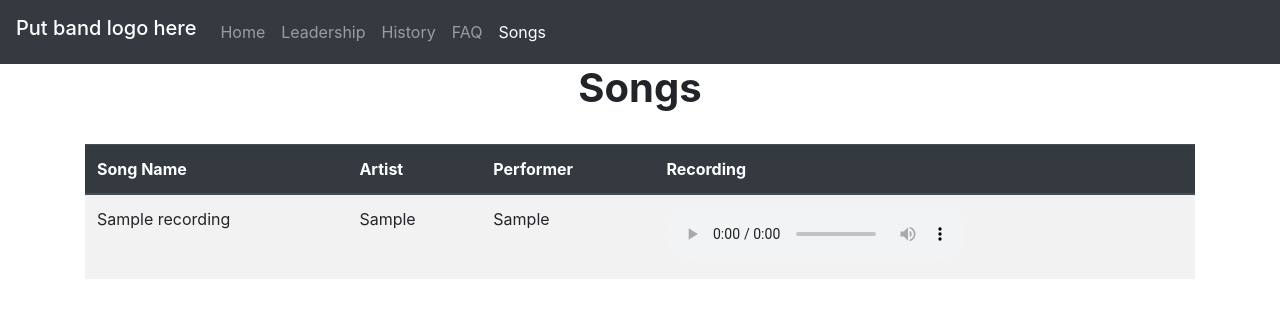
After one commit to Trainzack/MarkTime, a Django app: page /MarkTime/songs/ in a window 1280 px wide. The commit adds this page. Shown: the top 318 px of the page. Run offline with Django 3.2, Linux system fonts and the light colour scheme; tables that the repository leaves empty hold one stand-in row (values such as "Sample post"); some libraries are stand-ins or nearby versions.

Commit message:
Created Songs Template, and added a view and url path for it
Committing straight to master just because

```diff
--- a/MarkTimeSite/MarkTimeApp/models.py
+++ b/MarkTimeSite/MarkTimeApp/models.py
@@ -98,14 +98,20 @@ class EboardMember(models.Model):
 # Fields include the recording's file (which is validated using a custom validator), the date is was recorded,
 # who performed the song, and the event it was performed at.
 class Recording(models.Model):
-    recording_file = models.FileField(upload_to='recordings',validators=[validate_recording_file_extension])
+    recording_file = models.FileField(upload_to='recordings', validators=[validate_recording_file_extension], null=True)
     date_recorded = models.DateField
     performer = models.CharField(max_length=50)
     event = models.CharField(max_length=50)
-    #associated_song = models.ForeignKey(Song,on_delete=models.SET_NULL,null=True,blank=True)
+    songname = models.CharField(max_length=50, default='')
+    artist = models.CharField(max_length=50, default='')
+    # associated_song = models.ForeignKey(Song,on_delete=models.SET_NULL,null=True,blank=True)
 
     def __str__(self):
         return str(self.recording_file)
+
+    def delete(self, *args, **kwargs):
+        self.recording_file.delete()
+        super(Recording,self).delete(*args,**kwargs)
 
 
 # FAQ class is used to store FAQ regarding the band
--- a/MarkTimeSite/MarkTimeApp/templates/MarkTimeApp/Base.html
+++ b/MarkTimeSite/MarkTimeApp/templates/MarkTimeApp/Base.html
@@ -28,6 +28,7 @@
           <a class="nav-item nav-link {% if in_leadership %}active{% endif %}" href="{% url 'MarkTime-Leadership' %}">Leadership</a>
           <a class="nav-item nav-link {% if in_history %}active{% endif %}"href="#">History</a>
           <a class="nav-item nav-link {% if in_faq %}active{% endif %}" href="{% url 'MarkTime-FAQ'%}">FAQ</a>
+          <a class="nav-item nav-link {% if in_songs %}active{% endif %}" href="{% url 'MarkTime-Songs'%}">Songs</a>
         </div>
       </div>
     </nav>
--- a/MarkTimeSite/MarkTimeApp/templates/MarkTimeApp/Leadership.html
+++ b/MarkTimeSite/MarkTimeApp/templates/MarkTimeApp/Leadership.html
@@ -12,8 +12,9 @@
     {% endfor %} -->
 
     <div class="container">
-        <h1><b>Eboard Members</b></h1>
+        <h1 class="text-center"><b>Eboard Members</b></h1>
         <div class="row">
+            <!-- For every eboard member make a boostrap card that fits into a boostrap column -->
             {% for board_member in eboard_members %}
             <div class="col-md-4">
                 <div class="card border-success bg-dark text-white my-3 text-center px-2">
--- /dev/null
+++ b/MarkTimeSite/MarkTimeApp/templates/MarkTimeApp/Songs.html
@@ -0,0 +1,35 @@
+{% extends "MarkTimeApp/Base.html" %}
+{% block content %}
+    <div class="container">
+        <h1 class="text-center"><b>Songs</b></h1>
+        <br/>
+        <table class="table table-striped table-hover">
+            <thead class="thead-dark">
+                <tr>
+                    <th>Song Name</th>
+                    <th>Artist</th>
+                    <th>Performer</th>
+                    <th>Recording</th>
+                </tr>
+            </thead>
+            <tbody>
+                {% for song in recordings %}
+                    <tr>
+                        <td>{{song.songname}}</td>
+                        <td>{{song.artist}}</td>
+                        <td>{{song.performer}}</td>
+                        <td>
+                            {% if song.recording_file %}
+                                <audio controls>
+                                <source src="{{ song.recording_file.url }}" type="audio/mpeg"/>
+                                </audio>
+                            {% else %}
+                                No Recording Available
+                            {% endif %}
+                        </td>
+                    </tr>
+                {% endfor %}
+            </tbody>
+        </table>
+    </div>
+{% endblock content %}
--- a/MarkTimeSite/MarkTimeApp/urls.py
+++ b/MarkTimeSite/MarkTimeApp/urls.py
@@ -6,5 +6,6 @@ urlpatterns = [
     path('', views.index, name='MarkTime-Index'),
     path('eboard/<str:eboard_first_name>_<str:eboard_last_name>/', views.eboard_member, name='MarkTime-Eboard'),
     path('leadership/', views.leadership, name='MarkTime-Leadership'),
-    path('FAQ/',views.faq, name='MarkTime-FAQ')
+    path('FAQ/',views.faq, name='MarkTime-FAQ'),
+    path('songs/', views.songs, name='MarkTime-Songs')
 ]
--- a/MarkTimeSite/MarkTimeApp/views.py
+++ b/MarkTimeSite/MarkTimeApp/views.py
@@ -1,6 +1,6 @@
 from django.shortcuts import render
 from django.http import HttpResponse, Http404
-from .models import EboardMember, BandPicture, FAQ
+from .models import EboardMember, BandPicture, FAQ, Recording
 
 # Create your views here.
 
@@ -43,3 +43,12 @@ def faq(request):
         "in_faq": True
     }
     return render(request, 'MarkTimeApp/FAQ.html',context)
+
+
+def songs(request):
+    recordings = Recording.objects.all()
+    context = {
+        "recordings": recordings,
+        "in_songs": True
+    }
+    return render(request, 'MarkTimeApp/Songs.html',context)
```
Also changed, not shown: MarkTimeSite/MarkTimeApp/migrations/0015_recording_songname.py (added), MarkTimeSite/MarkTimeApp/migrations/0016_recording_artist.py (added), MarkTimeSite/MarkTimeApp/migrations/0017_auto_20190816_1826.py (added), 2 other files.
